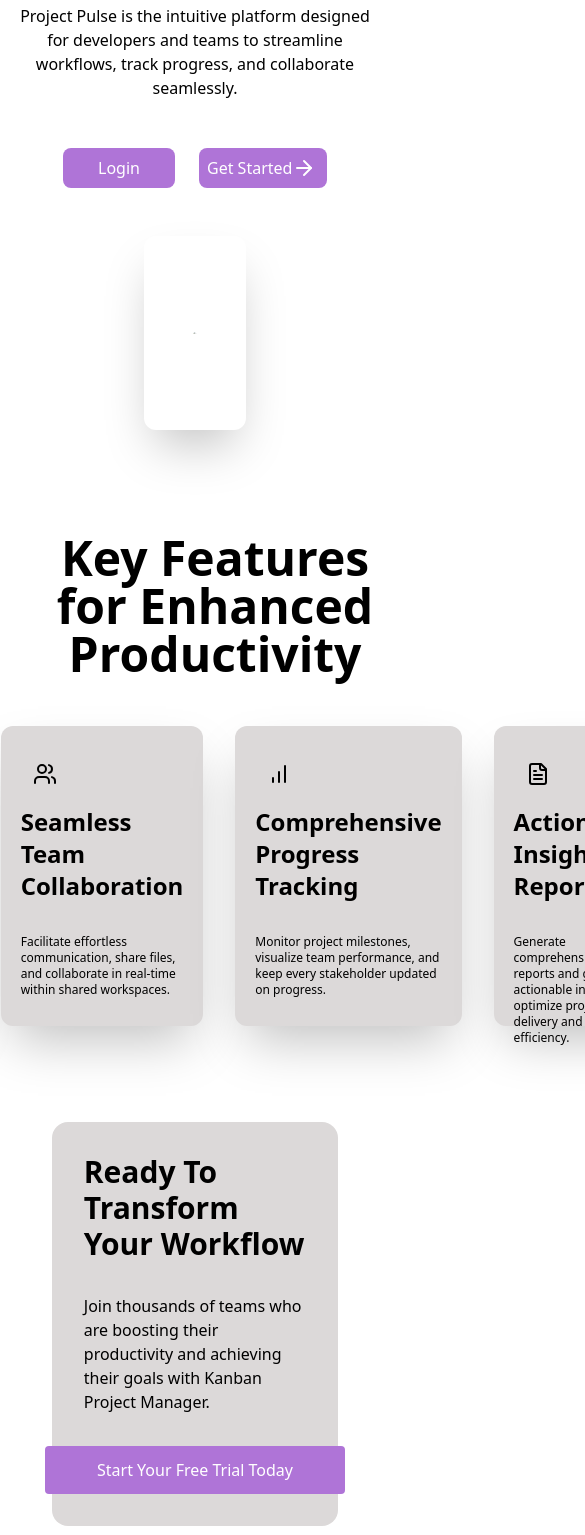
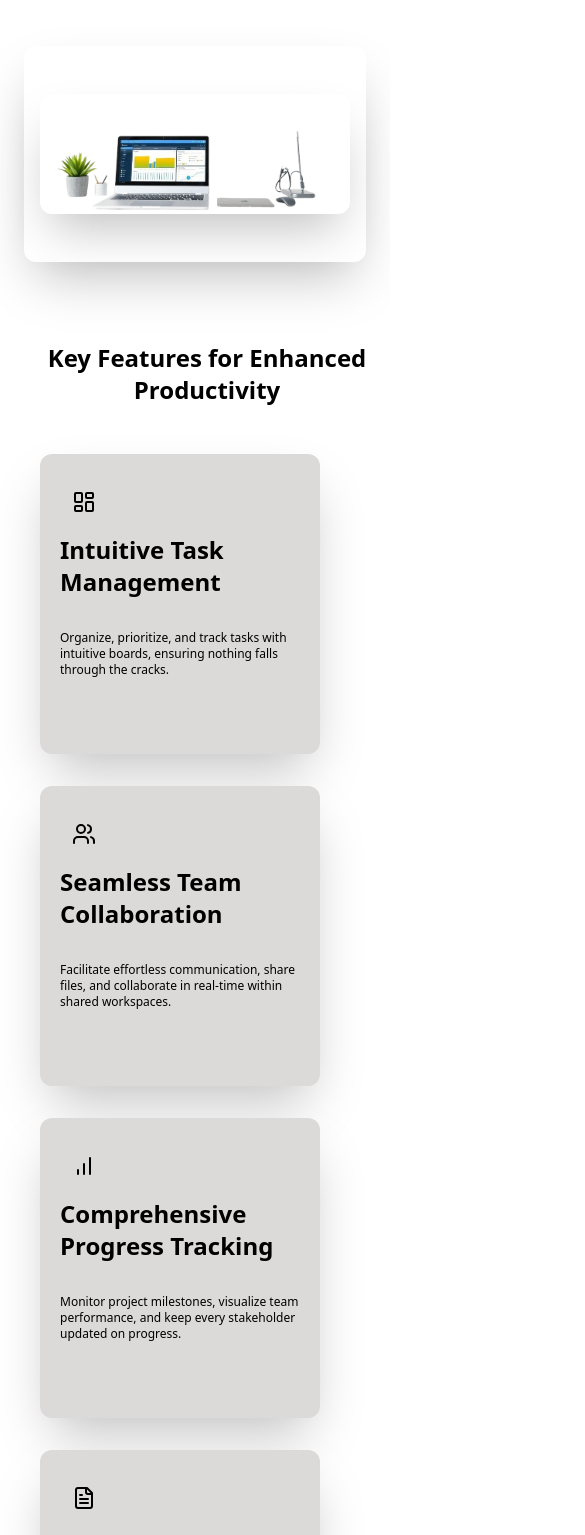
Before and after one commit to Deztini/Kanban-board, a React (Vite) app: page / in a window 390 px wide. Shown: the part 450-1985 px from the top of the page, 585 px wide, since content can reach past the window. Built offline with nearby package versions, Linux system fonts and the light colour scheme; no server answers.

Commit message:
feat: add responsiveness to home page

```diff
--- /dev/null
+++ b/firebase.ts
@@ -0,0 +1,17 @@
+import {initializeApp} from "firebase/app";
+import {getAuth} from "firebase/auth";
+import {getDatabase} from "firebase/database";
+
+
+const firebaseConfig = {
+    apiKey: "...",
+    authDomain: "...",
+    projectId: '...',
+    databaseUrl: "..."
+};
+
+const app = initializeApp(firebaseConfig);
+
+export const auth = getAuth(app);
+
+export const db = getDatabase(app);
--- a/package.json
+++ b/package.json
@@ -12,6 +12,7 @@
   "dependencies": {
     "@tailwindcss/vite": "^4.1.10",
     "dayjs": "^1.11.13",
+    "firebase": "^12.1.0",
     "lucide-react": "^0.522.0",
     "react": "^19.1.0",
     "react-calendar": "^6.0.0",
--- a/src/pages/Home.tsx
+++ b/src/pages/Home.tsx
@@ -52,12 +52,12 @@
         className="w-full flex items-start justify-start cursor-pointer"
         onClick={() => navigate("/")}
       >
-        <img className="w-40 h-auto" src={logo} alt="" />
+        <img className="w-28 sm:w-40 h-auto" src={logo} alt="" />
       </header>
 
-      <div className="px-4 py-20 pb-8">
-        <div className=" flex flex-col justify-center items-center  mb-12">
-          <h1 className="text-7xl font-bold text-[#af74d7] mb-8 text-shadow-sm text-shadow-[#af74d7]">
+      <div className="px-4 sm:px-8 py-10 sm:py-20 pb-8">
+        <div className=" flex flex-col justify-center items-center mb-12">
+          <h1 className="text-3xl sm:text-5xl md:text-7xl font-bold text-[#af74d7] mb-6 sm:mb-8 text-shadow-sm text-shadow-[#af74d7] text-center">
             Your Projects, Simplified.
           </h1>
           <p className="break-words max-w-[600px]  text-center">
@@ -66,7 +66,7 @@
             seamlessly.
           </p>
 
-          <div className="flex itmes-center gap-6 mt-12">
+          <div className="flex flex-col sm:flex-row items-center gap-4 sm:gap-6 mt-8 sm:mt-12">
             <button
               className="w-28 h-10 bg-[#af74d7] text-white px-2 py-0.5 rounded-[8px]  cursor-pointer hover:bg-[#944fc5]"
               onClick={() => navigate("/login")}
@@ -86,20 +86,20 @@
           </div>
         </div>
 
-        <div className="flex justify-center items-center rounded-xl shadow-2xl  p-12 mx-32 ">
+        <div className="flex justify-center items-center rounded-xl shadow-2xl p-4 sm:p-8 md:p-12 mx-2 sm:mx-8 md:mx-32 ">
           <img
-            className="rounded-xl shadow-2xl my-12 w-[80%] max-w-[900px]"
+            className="rounded-xl shadow-2xl my-8 sm:my-12 w-full sm-w-[80%] max-w-[900px]"
             src={homeImg}
             alt=""
           />
         </div>
 
-        <section className=" mt-26 ml-10">
-          <h1 className="text-5xl font-bold  text-center mb-12">
+        <section className=" mt-20 sm:mt-26 ml-6">
+          <h1 className="text-2xl sm:text-4xl md:text-5xl font-bold text-center mb-12">
             Key Features for Enhanced Productivity
           </h1>
 
-          <div className="flex gap-8 justify-center">
+          <div className="flex flex-col sm:flex-row gap-8 justify-center">
             {featureData.map((feature) => (
               <FeatureCard
                 key={feature.id}
@@ -114,13 +114,13 @@
 
         <div className="flex justify-center">
           <section
-            className={`flex flex-col gap-8 items-center mt-24  p-8 w-[80%] rounded-2xl ${
+            className={`flex flex-col gap-8 items-center mt-24 p-6 sm:p-8 w-full sm:w-[80%] rounded-2xl text-center ${
               theme === "dark"
                 ? " bg-[#121212] text-white"
                 : "bg-[#dcd9d9] text-black"
             } `}
           >
-            <h1 className=" text-3xl font-bold">
+            <h1 className="text-2xl sm:text-3xl font-bold">
               Ready To Transform Your Workflow
             </h1>
             <p className="">
```
Also changed, not shown: 1 other file (tests, documents, lock files or other folders).
